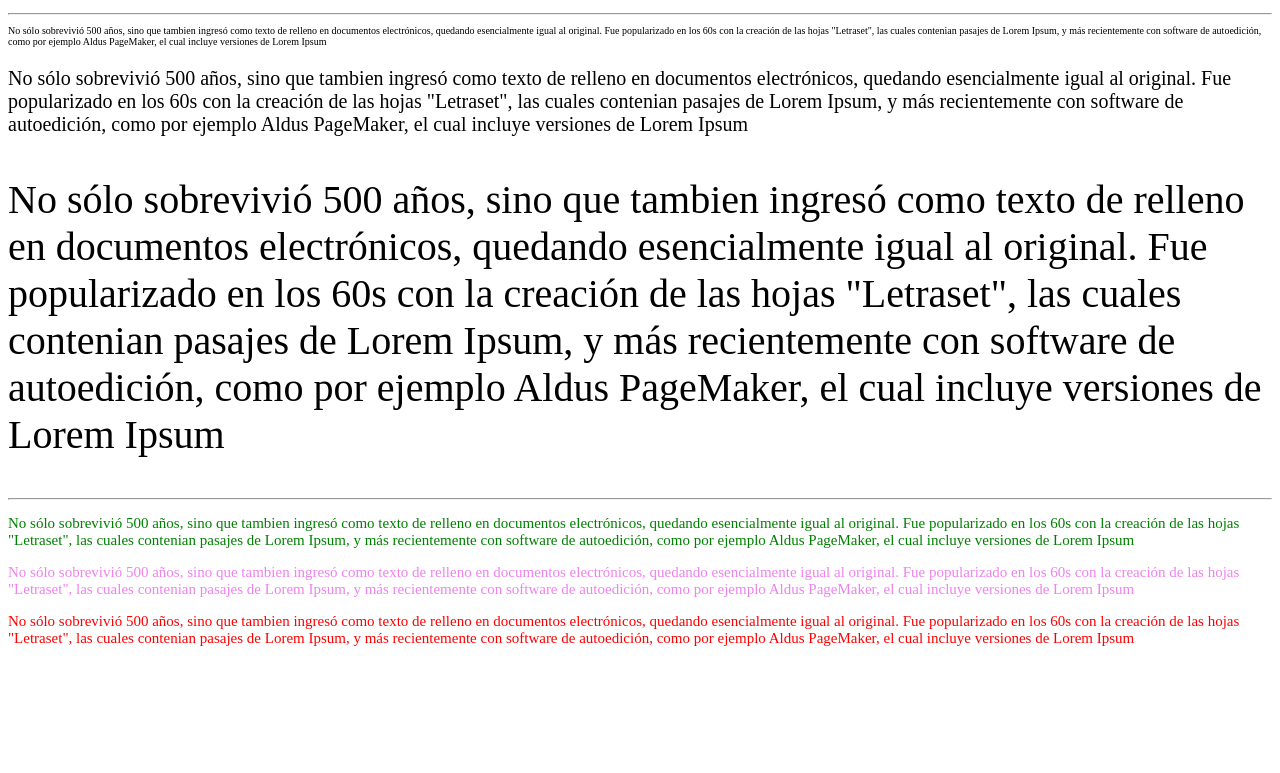
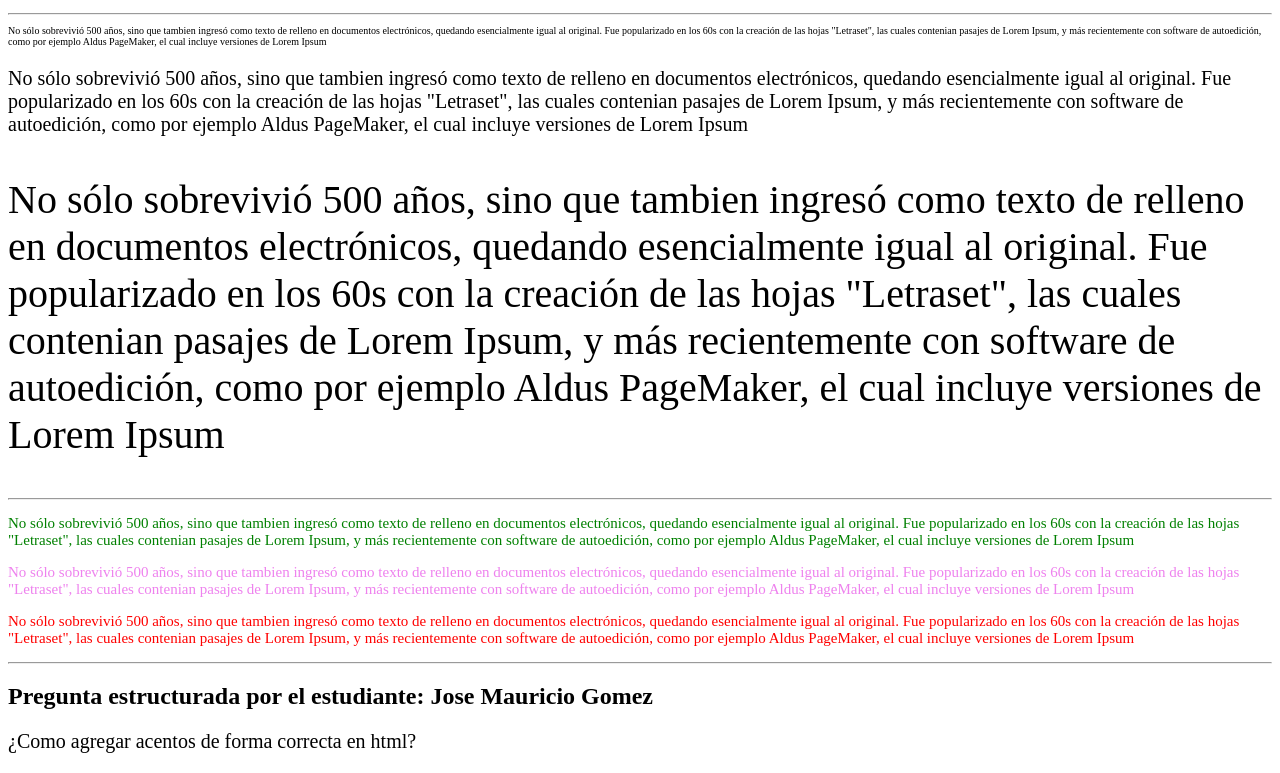
Before and after one commit to Maurijito/Mauricio-Gomez, a plain HTML site: page Practica3Laboratorio1Computo1.html in a window 1280 px wide. Shown: the part 755-1528 px from the top of the page. Before the commit the page ends 1417 px from the top, so only its background shows below. Drawn offline with Linux system fonts and the light colour scheme.

Commit message:
Punto extra :)

```diff
--- a/Practica3Laboratorio1Computo1.html
+++ b/Practica3Laboratorio1Computo1.html
@@ -44,8 +44,10 @@
 
 		<p style = "color: green; font-size: 15px">No sólo sobrevivió 500 años, sino que tambien ingresó como texto de relleno en documentos electrónicos, quedando esencialmente igual al original. Fue popularizado en los 60s con la creación de las hojas "Letraset", las cuales contenian pasajes de Lorem Ipsum, y más recientemente con software de autoedición, como por ejemplo Aldus PageMaker, el cual incluye versiones de Lorem Ipsum</p>
 		<p style = "color: Violet; font-size: 15px">No sólo sobrevivió 500 años, sino que tambien ingresó como texto de relleno en documentos electrónicos, quedando esencialmente igual al original. Fue popularizado en los 60s con la creación de las hojas "Letraset", las cuales contenian pasajes de Lorem Ipsum, y más recientemente con software de autoedición, como por ejemplo Aldus PageMaker, el cual incluye versiones de Lorem Ipsum</p>
-		<p style = "color: red; font-size: 15px">No sólo sobrevivió 500 años, sino que tambien ingresó como texto de relleno en documentos electrónicos, quedando esencialmente igual al original. Fue popularizado en los 60s con la creación de las hojas "Letraset", las cuales contenian pasajes de Lorem Ipsum, y más recientemente con software de autoedición, como por ejemplo Aldus PageMaker, el cual incluye versiones de Lorem Ipsum</p>
+		<p style = "color: red; font-size: 15px">No sólo sobrevivió 500 años, sino que tambien ingresó como texto de relleno en documentos electrónicos, quedando esencialmente igual al original. Fue popularizado en los 60s con la creación de las hojas "Letraset", las cuales contenian pasajes de Lorem Ipsum, y más recientemente con software de autoedición, como por ejemplo Aldus PageMaker, el cual incluye versiones de Lorem Ipsum</p><hr>
 
+		<h2>Pregunta estructurada por el estudiante: Jose Mauricio Gomez</h2>
+		<p style = "font-size: 20px">¿Como agregar acentos de forma correcta en html?</p>
 
 		</body>
 
```
